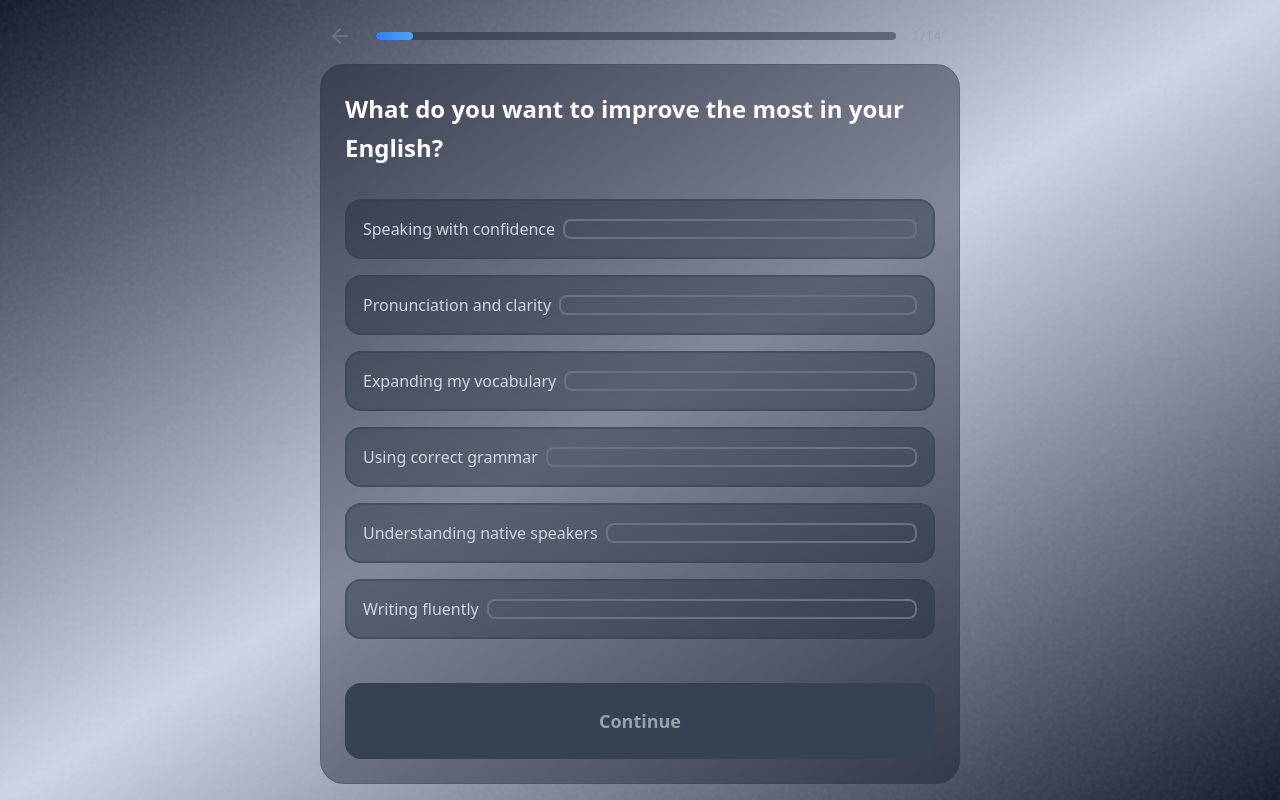
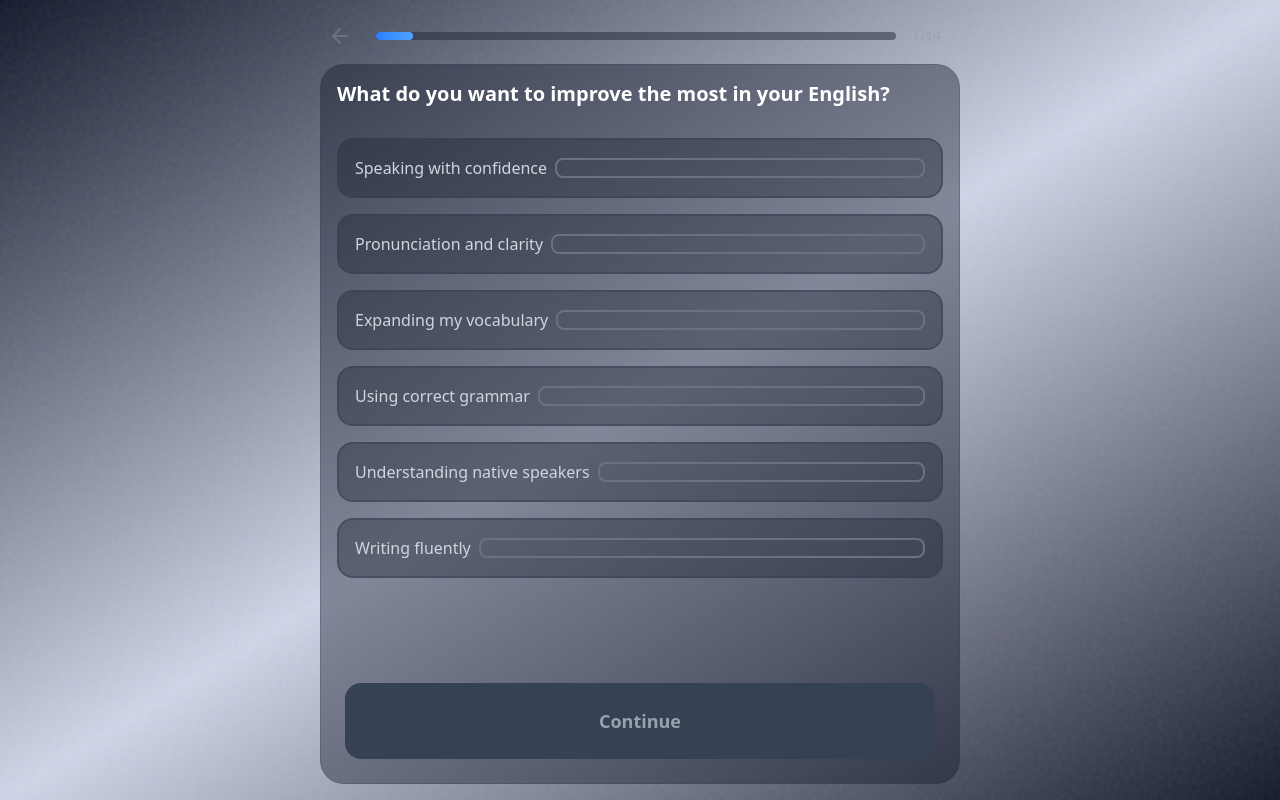
Before and after one commit to artandrey/ai-language-tutor, a Next.js app: page /quiz in a window 1280 px wide. Built offline with nearby package versions, Linux system fonts and the light colour scheme.

Commit message:
style: adjust padding and font size in QuizContainer for improved readability

```diff
--- a/src/components/molecules/quiz-container.tsx
+++ b/src/components/molecules/quiz-container.tsx
@@ -88,12 +88,12 @@ export const QuizContainer = () => {
             transition={{ duration: 0.3, ease: 'easeInOut' }}
             className="bg-gray-900/40 backdrop-blur-sm rounded-3xl border border-gray-700/30 flex-1 flex flex-col"
           >
-            <div className="p-6 flex-1 flex flex-col">
+            <div className="p-4 flex-1 flex flex-col">
               <motion.h2
                 initial={{ opacity: 0, y: 20 }}
                 animate={{ opacity: 1, y: 0 }}
                 transition={{ delay: 0.1 }}
-                className="text-2xl font-bold text-white mb-8 leading-relaxed"
+                className="text-xl font-bold text-white mb-8 leading-tight"
               >
                 {currentQuestion.title}
               </motion.h2>
```
